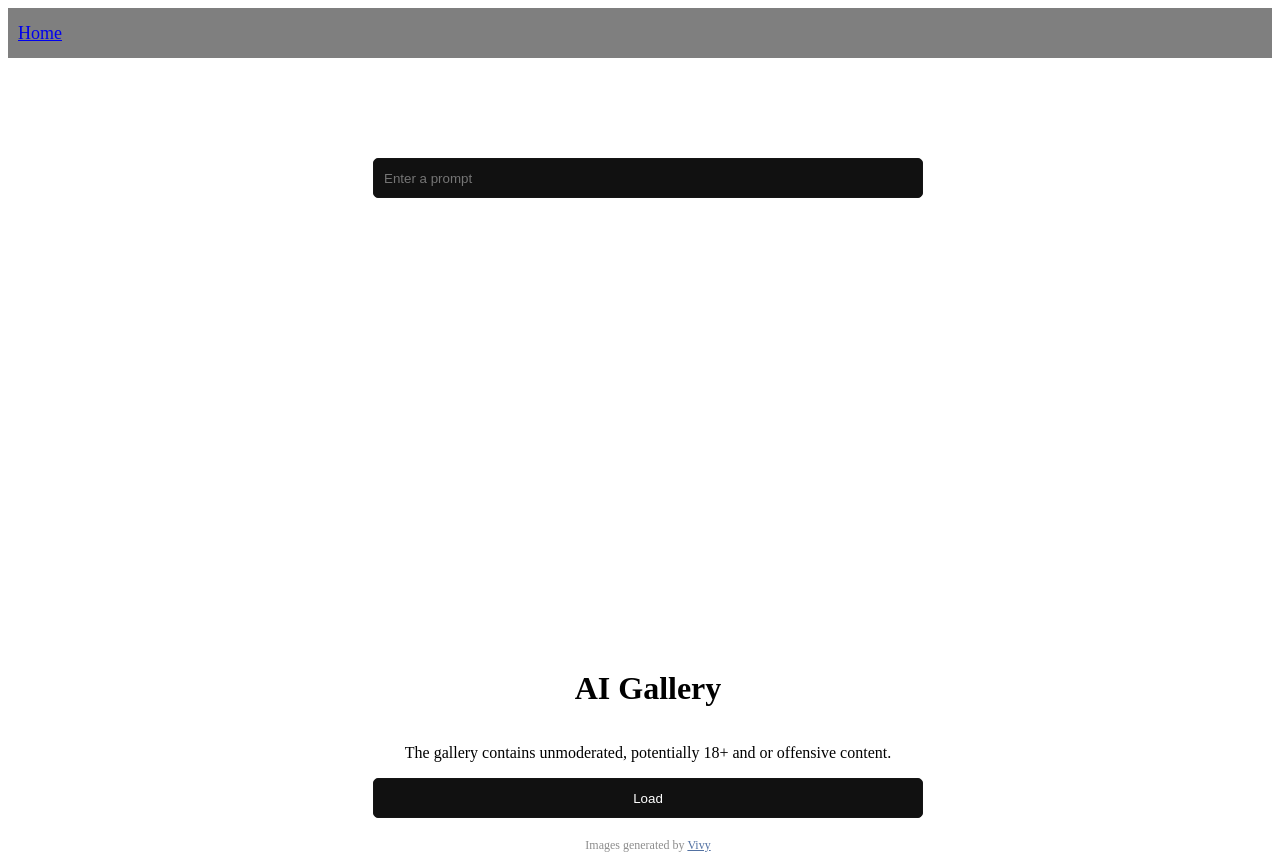
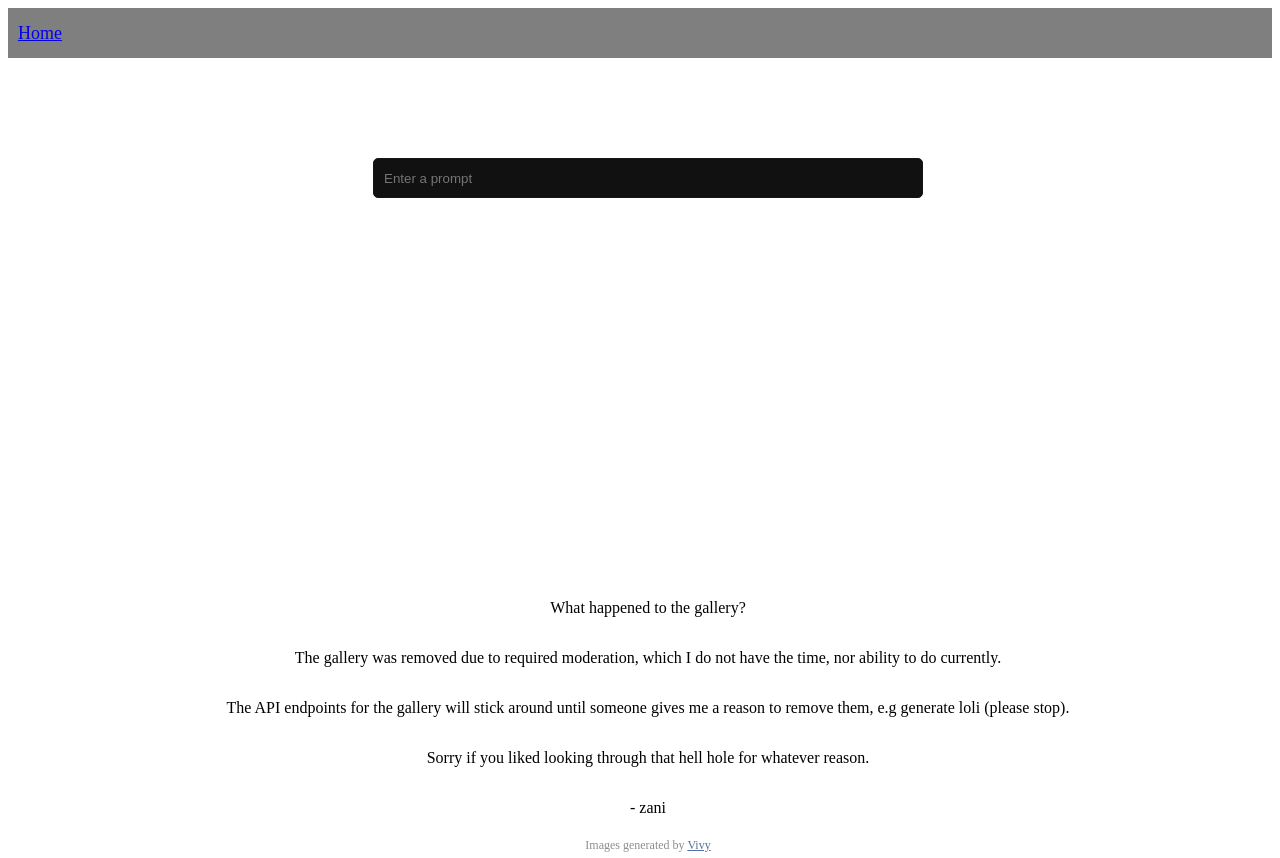
Before and after one commit to Zxnii/zani.wtf, a Next.js app: page /image_gen in a window 1280 px wide. Built offline with nearby package versions, Linux system fonts and the light colour scheme.

Commit message:
remove: remove gallery

```diff
--- a/src/pages/image_gen/index.tsx
+++ b/src/pages/image_gen/index.tsx
@@ -67,23 +67,11 @@ export default class ImageGen extends Component<{}, State> {
                                 </div> : null}
                         </div>
                         <div id={styles["gallery-box"]}>
-                            <h1>AI Gallery</h1>
-                            {!this.state.hasLoadedGallery ?
-                                <>
-                                    <p>The gallery contains unmoderated, potentially 18+ and or offensive content.</p>
-                                </> : <ul id={styles["gallery-images"]}>
-                                    {
-                                        this.state.galleryEntries.map((entry, index) => {
-                                            return (<GalleryImage entry={entry} key={index}></GalleryImage>);
-                                        })
-                                    }
-                                </ul>
-                            }
-                            {this.state.canLoadMoreGallery ?
-                                <button className={styles["gallery-button"]}
-                                        onClick={this.loadGallery.bind(this)}>{this.state.isLoadingGallery ? "Loading.." : "Load"}</button> :
-                                null
-                            }
+                            <p>What happened to the gallery?</p>
+                            <p>The gallery was removed due to required moderation, which I do not have the time, nor ability to do currently.</p>
+                            <p>The API endpoints for the gallery will stick around until someone gives me a reason to remove them, e.g generate loli (please stop).</p>
+                            <p>Sorry if you liked looking through that hell hole for whatever reason.</p>
+                            <p>- zani</p>
                         </div>
                         <p id={styles["credit"]}>Images generated by <Link
                             href="https://discord.com/oauth2/authorize?client_id=533357091424043050&scope=bot&permissions=274877959232">Vivy</Link>
```
